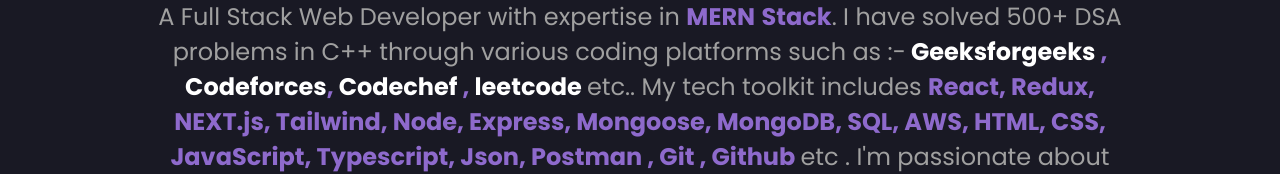
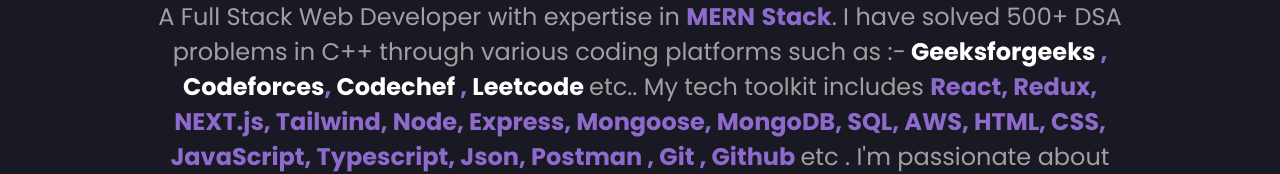
Before and after one commit to SachinSemwal007/portfolio, a React (Vite) app: page / in a window 1280 px wide. Shown: the part 722-896 px from the top of the page. Built offline with nearby package versions, Linux system fonts and the light colour scheme.

Commit message:
Added Extras

```diff
--- a/src/components/AboutSection/AboutSection.jsx
+++ b/src/components/AboutSection/AboutSection.jsx
@@ -16,7 +16,7 @@
           ,{" "}
           <a href="https://codeforces.com/profile/sachinsemwal18">Codeforces</a>
           , <a href="https://www.codechef.com/users/sachinsemwal">Codechef</a> ,
-          <a href="https://leetcode.com/u/sachinsemwal18/"> leetcode</a>{" "}
+          <a href="https://leetcode.com/u/sachinsemwal18/"> Leetcode</a>{" "}
         </b>
         etc.. My tech toolkit includes{" "}
         <b>
```
